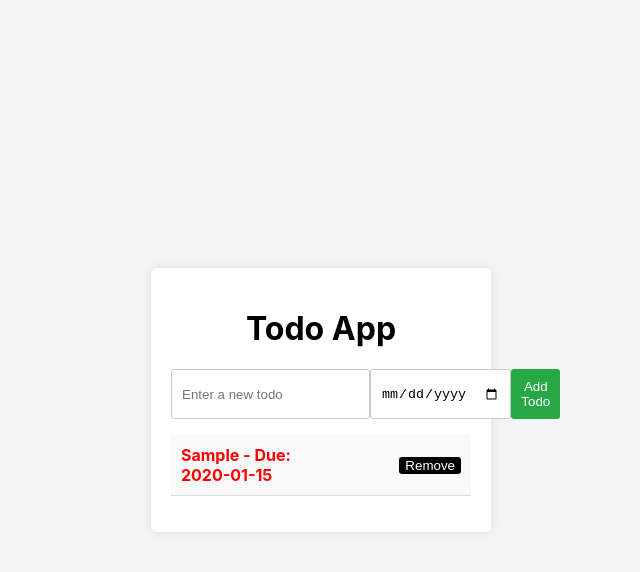
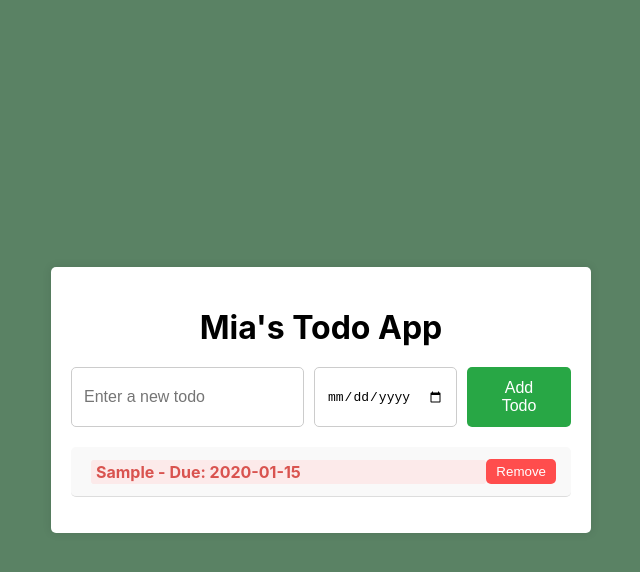
Before and after one commit to Mialmadsen/bdeFinalProject, a website built with Vite: page index.html in a window 1280 px wide. Both pictures are taken after typing "Sample", "2020-01-15" into the empty fields and a click on the button "Add Todo". Shown: the whole page, without its empty margins (319-959 px from the left). Built offline with nearby package versions, Linux system fonts and the light colour scheme.

Commit message:
style(style): improve todo app visuals and spacing

```diff
--- a/index.html
+++ b/index.html
@@ -9,7 +9,7 @@
   <body>
     <div id="app">
       <div class="container">
-        <h1>Todo App</h1>
+        <h1>Mia's Todo App</h1>
         <form class="todo-form">
           <input type="text" id="todo-input" placeholder="Enter a new todo" />
           <input type="date" id="todo-due-date" />
--- a/src/main.ts
+++ b/src/main.ts
@@ -32,9 +32,14 @@ const saveTodos = () => {
 
 //function to load todos from localStorage
 const loadTodos = () => {
-  const saved = localStorage.getItem('todos');            //get the saved todos (if any)
-  if (saved) {                                            //if something is saved, parse it from string to object
-    todos = JSON.parse(saved);
+  const saved = localStorage.getItem('todos');            //get the saved todos string
+  if (saved) {
+    todos = JSON.parse(saved).map((todo: any) => ({       //parse the string back to array
+      id: todo.id,
+      text: todo.text,
+      completed: todo.completed,
+      dueDate: todo.dueDate || null, // sikrer at alle todos har dueDate
+    }));
   }
 }
 
--- a/src/style.css
+++ b/src/style.css
@@ -12,12 +12,12 @@
   --webkit-font-smoothing: antialiased;
   --moz-osx-font-smoothing: grayscale;
 
-  --body-background-color: #f4f4f4;
+  --body-background-color: #5A8264;
   --container-background-color: #fff;
   --container-padding: 20px;
   --container-border-radius: 5px;
   --container-box-shadow: 0 0 10px rgba(0, 0, 0, 0.1);
-  --container-width: 300px;
+  --container-width: 500px;
 }
 
 body {
@@ -31,6 +31,11 @@ body {
   height: 100vh;
 }
 
+h1 {
+  text-align: center;
+  margin-bottom: 20px;
+}
+
 .container {
   background: var(--container-background-color);
   padding: var(--container-padding);
@@ -40,51 +45,52 @@ body {
 }
 
 
-h1 {
-  text-align: center;
-}
+/* TODO FORM */
+
 .todo-form {
   display: flex;
-  justify-content: space-between;
+  gap: 10px;
+  margin-bottom: 20px;
+  width: 100%;
 }
-.todo-form input {
+
+.todo-form input[type="text"],
+.todo-form input[type="date"] {
   flex: 1;
-  padding: 10px;
+  padding: 12px;
+  font-size: 1em;
+  border-radius: 5px;
   border: 1px solid #ccc;
-  border-radius: 3px;
+  outline: none;
 }
+
+.todo-form input[type="text"]:focus,
+.todo-form input[type="date"]:focus {
+  border-color: #28a745;
+  box-shadow: 0 0 5px rgba(40, 167, 69, 0.5);
+}
+
 .todo-form button {
-  padding: 10px;
+  padding: 12px 20px;
+  font-size: 1em;
+  border-radius: 5px;
   border: none;
   background: #28a745;
   color: #fff;
-  border-radius: 3px;
   cursor: pointer;
+  transition: background 0.2s;
 }
-.todo-list {
-  list-style: none;
-  padding: 0;
-}
-.todo-item {
-  background: #f9f9f9;
-  padding: 10px;
-  border-bottom: 1px solid #ddd;
-  display: flex;
-  justify-content: space-between;
-  align-items: center;
-}
-.todo-item button {
-  border: none;
-  background: black;
-  color: #fff;
-  border-radius: 3px;
-  cursor: pointer;
+
+.todo-form button:hover {
+  background: #218838;
 }
 
 
+/* ERROR MESSAGES */
+
 .input-error {
   border: 2px solid red;
-  background-color: #ffe6e6; /* Optional: Light red background to indicate error */
+  background-color: #ffe6e6;
 }
 
 #error-message {
@@ -92,28 +98,75 @@ h1 {
   font-size: 0.9em;
   margin-top: 5px;
   display: none;
+  text-align: center;
 }
 
-/* todo item hover effect */
-.todo-item :hover {
-  color: green;
-  cursor: pointer;
+
+/* TODO LIST */
+
+.todo-list {
+  list-style: none;
+  padding: 0;
+  margin-top: 10px;
 }
 
-/* styling for completed todos */
-.completed {
-  text-decoration: line-through;
-  color: gray;
-  opacity: 0.7;
+.todo-item {
+  background: #f9f9f9;
+  padding: 12px 15px;
+  border-bottom: 1px solid #ddd;
+  display: flex;
+  justify-content: space-between;
+  align-items: center;
+  border-radius: 5px;
+  transition: background 0.2s;
+}
+
+.todo-item:hover {
+  background-color: #f0f0f0;
+}
+
+
+/* TODO ITEM SPAN */
+
+.todo-item span {
   cursor: pointer;
+  flex: 1;
 }
 
 .todo-item span:hover {
   opacity: 0.9;
+  color: #28a745;
+}
+
+/* COMPLETED & OVERDUE */
+
+.completed {
+  text-decoration: line-through;
+  color: #888;
+  opacity: 0.7;
 }
 
 .overdue {
-  color: red;
+  color: #d9534f;
   font-weight: bold;
-  width: 50%;
+  background-color: #fceaea;
+  padding: 2px 5px;
+  border-radius: 3px;
+  margin-left: 5px;
 }
+
+/* REMOVE BUTTON */
+
+.todo-item button {
+  border: none;
+  background: #ff4d4d;
+  color: #fff;
+  border-radius: 5px;
+  cursor: pointer;
+  padding: 5px 10px;
+  transition: background 0.2s;
+}
+
+.todo-item button:hover {
+  background: #e60000;
+}
```
